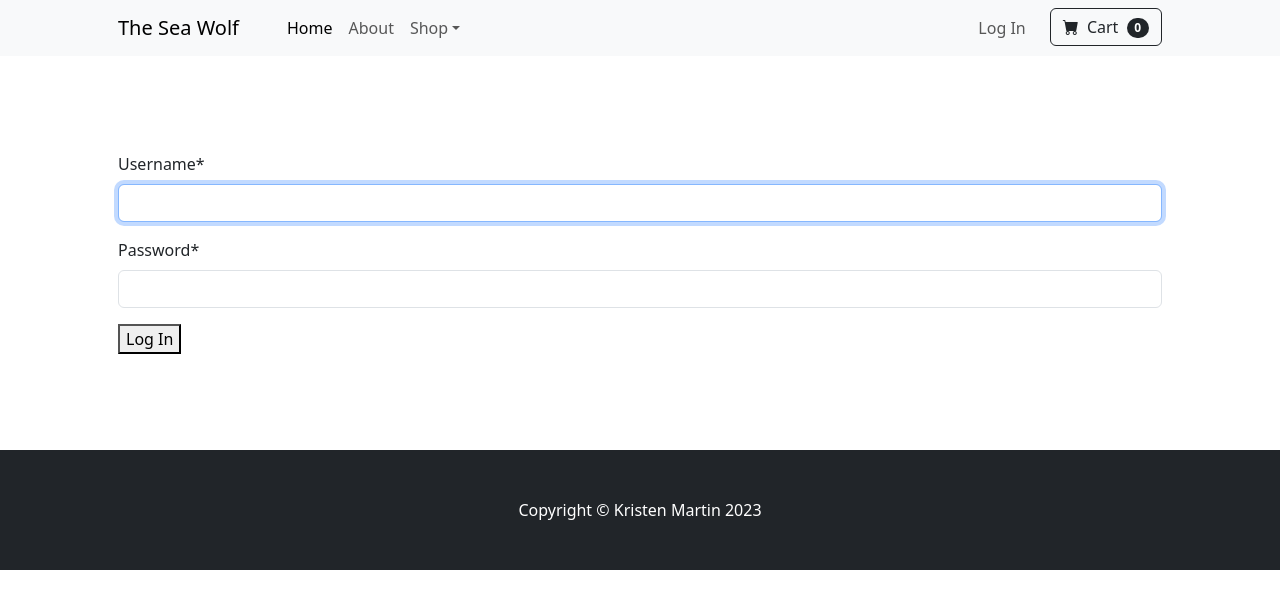
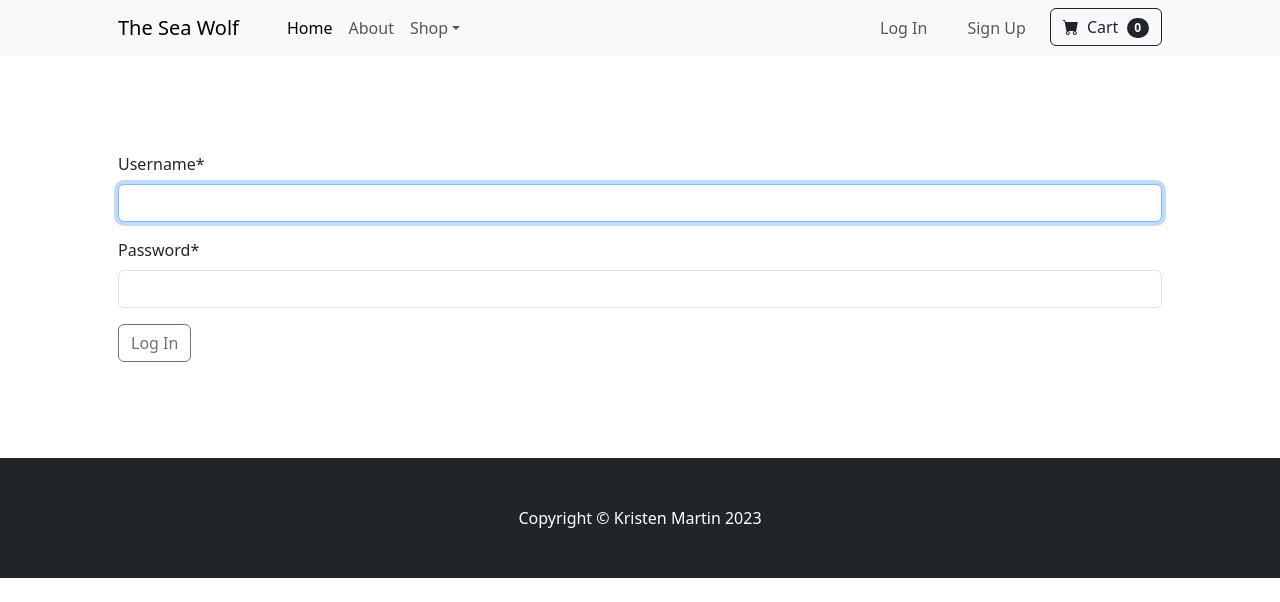
Before and after one commit to KristenM4/Django-Online-Shop, a Django app: page /accounts/login/ in a window 1280 px wide. Shown: the top 602 px of the page. Run offline with Django 4.2, Linux system fonts and the light colour scheme; some libraries are stand-ins or nearby versions.

Commit message:
navbar changes depending on if user is logged in

```diff
--- a/templates/base.html
+++ b/templates/base.html
@@ -34,7 +34,13 @@
                     </li>
                 </ul>
                 <ul class="navbar-nav ms-auto mb-2 mb-lg-0 ms-lg-4">
-                    <li class="nav-item"><a class="nav-link px-4" href="{% url 'login' %}">Log In</a></li>
+                    {% if user.is_authenticated %}
+                        <li class="nav-item"><a class="nav-link px-4" href=""><b>Welcome back, {{ user.username }}!</b></a></li>
+                        <li class="nav-item"><a class="nav-link px-4" href="{% url 'logout' %}">Log Out</a></li>
+                    {% else %}
+                        <li class="nav-item"><a class="nav-link px-3" href="{% url 'login' %}">Log In</a></li>
+                        <li class="nav-item"><a class="nav-link px-4" href="{% url 'login' %}">Sign Up</a></li>
+                    {% endif %}
                     <li class="nav-item">
                     <form class="d-flex">
                         <button class="btn btn-outline-dark" type="submit">
--- a/templates/registration/login.html
+++ b/templates/registration/login.html
@@ -7,7 +7,7 @@
         <form method="POST">
             {% csrf_token %}
             {{ form|crispy }}
-            <button type="submit">Log In</button>
+            <button type="submit" class="btn btn-outline-secondary">Log In</button>
         </form>
     </div>
 </section>
```
